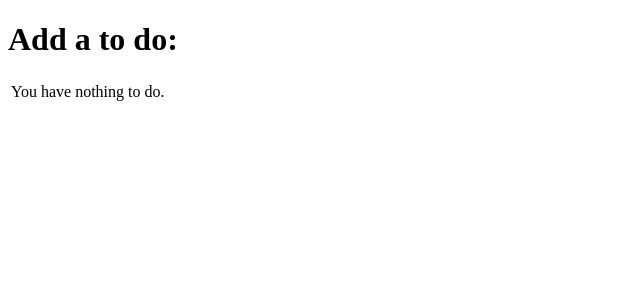
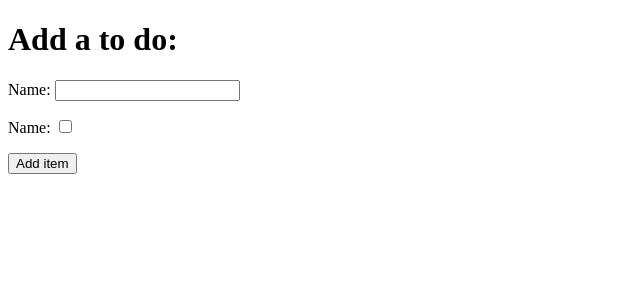
Before and after one commit to Mattias-b-Pettersson/hello-django, a Django app: template todo/templates/todo/add_item.html in a window 1280 px wide. Shown: the top 300 px of the page, without its empty margins (0-640 px from the left). Run offline with Django 3.2, Linux system fonts and the light colour scheme; the template is opened without the code that fills it, so the values that code supplies are empty.

Commit message:
add form to add_item.html

```diff
--- a/django_todo/urls.py
+++ b/django_todo/urls.py
@@ -15,9 +15,10 @@ Including another URLconf
 """
 from django.contrib import admin
 from django.urls import path
-from todo.views import get_todo_list
+from todo.views import get_todo_list, add_item
 
 urlpatterns = [
-    path('admin/', admin.site.urls),
-    path("", get_todo_list, name="get_todo_list")
+    path("admin/", admin.site.urls),
+    path("", get_todo_list, name="get_todo_list"),
+    path("add", add_item, name="add")
 ]
--- a/todo/templates/todo/add_item.html
+++ b/todo/templates/todo/add_item.html
@@ -8,19 +8,24 @@
 </head>
 <body>
     <h1>Add a to do:</h1>
-
-    <table>
-        {% for item in items %}
-            <tr>
-                {% if item.done  %}
-                    <td><strike>{{ item.name }}</strike></td>
-                {% else %}
-                    <td>{{ item.name }}</td>
-                {% endif %}
-            </tr>
-            {% empty %}
-                <tr><td>You have nothing to do.</td></tr>
-        {% endfor %}
-    </table>
+    <form method="POST" action="add">
+        <div>
+            <p>
+                <label for="id_name">Name:</label>
+                <input type="text" name="item_name" id="id_name">
+            </p>
+        </div>
+        <div>
+            <p>
+                <label for="id_done">Name:</label>
+                <input type="checkbox" name="done" id="id_done">
+            </p>
+        </div>
+        <div>
+            <p>
+            <button type="submit">Add item</button>
+            </p>
+        </div>
+    </form>
 </body>
 </html>
--- a/todo/templates/todo/todo_list.html
+++ b/todo/templates/todo/todo_list.html
@@ -22,5 +22,6 @@
                 <tr><td>You have nothing to do.</td></tr>
         {% endfor %}
     </table>
+    <a href="/add">Add an item</a>
 </body>
 </html>
--- a/todo/views.py
+++ b/todo/views.py
@@ -10,3 +10,8 @@ def get_todo_list(request):
         "items": items
     }
     return render(request, "todo/todo_list.html", context)
+
+
+def add_item(request):
+    items = Item.objects.all()
+    return render(request, "todo/add_item.html")
```
